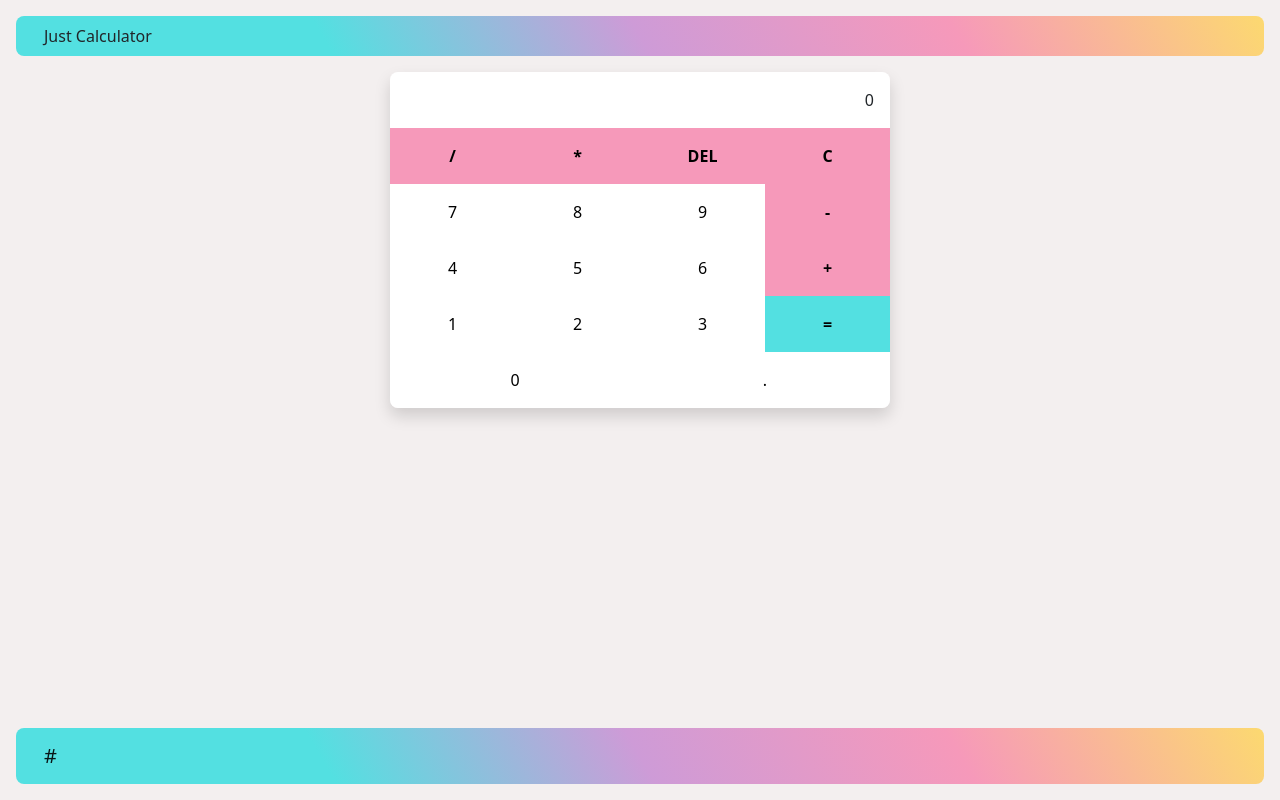
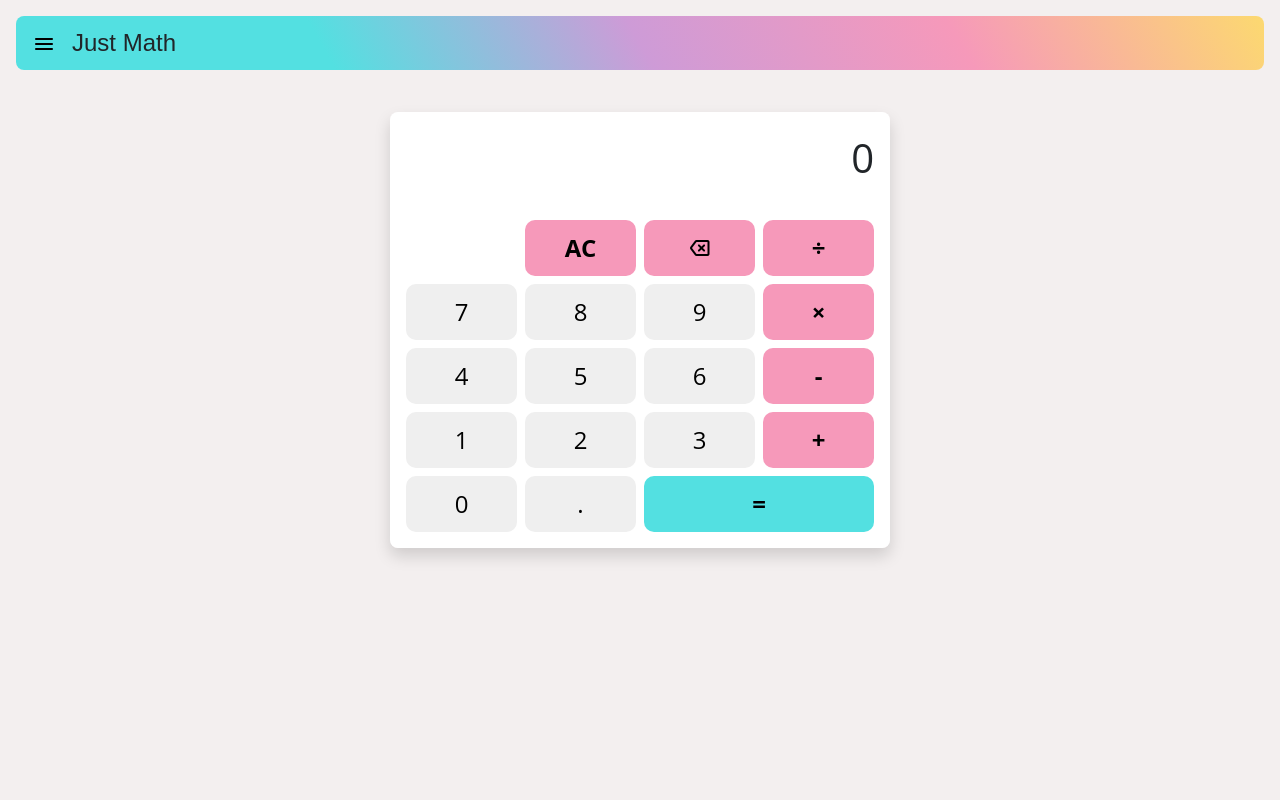
Before and after one commit to LordEaster/justcalculator, a React (Create React App) app: page / in a window 1280 px wide. Built offline with nearby package versions, Linux system fonts and the light colour scheme.

Commit message:
basic calc

```diff
--- a/package.json
+++ b/package.json
@@ -3,10 +3,12 @@
   "version": "0.1.0",
   "private": true,
   "dependencies": {
+    "@fortawesome/fontawesome-free": "^6.2.0",
     "@testing-library/jest-dom": "^5.16.5",
     "@testing-library/react": "^13.3.0",
     "@testing-library/user-event": "^13.5.0",
     "bootstrap": "^5.2.0",
+    "bootstrap-icons": "^1.9.1",
     "react": "^18.2.0",
     "react-bootstrap": "^2.5.0",
     "react-dom": "^18.2.0",
--- a/public/index.html
+++ b/public/index.html
@@ -10,6 +10,11 @@
       content="Web site created using create-react-app"
     />
     <link rel="apple-touch-icon" href="%PUBLIC_URL%/logo192.png" />
+
+    <link href="https://fonts.googleapis.com/icon?family=Material+Icons"
+      rel="stylesheet">
+
+      <link rel="stylesheet" href="https://fonts.googleapis.com/css2?family=Material+Symbols+Rounded:opsz,wght,FILL,GRAD@20..48,100..700,0..1,-50..200" />
     <!--
       manifest.json provides metadata used when your web app is installed on a
       user's mobile device or desktop. See https://developers.google.com/web/fundamentals/web-app-manifest/
--- a/src/App.js
+++ b/src/App.js
@@ -2,6 +2,7 @@ import './App.css';
 import { BrowserRouter as Router, Route, Routes } from 'react-router-dom';
 
 import 'bootstrap/dist/css/bootstrap.css';
+import 'bootstrap-icons/font/bootstrap-icons.css'
 import 'bootstrap/dist/js/bootstrap.bundle';
 
 import Nav from './components/page/Template';
@@ -15,6 +16,7 @@ function App() {
       <Nav />
       <Routes>
         <Route path="/" element={<SimpleCalc />}/>
+        <Route path="/calculator/basic" element={<SimpleCalc />}/>
       </Routes>
     </Router>
   );
--- a/src/components/css/SimpleCalc.scss
+++ b/src/components/css/SimpleCalc.scss
@@ -11,6 +11,17 @@
     box-sizing: border-box;
 }
 
+// .Header {
+//     background-color: var(--primary);
+//     color: var(--light);
+//     padding: .25rem;
+//     border-radius: .5rem;
+//     margin: 1rem;
+//     margin-top: 4.5rem;
+//     background-color: #fff;
+//     color: #000000;
+// }
+
 .calculator {
     width: 100%;
     max-width: 500px;
@@ -19,6 +30,7 @@
     overflow: hidden;
     box-shadow: 0 0.5rem 1rem rgba(0, 0, 0, 0.15);
     margin: 1rem auto;
+    margin-top: 7rem;
 
 }
 
@@ -26,31 +38,16 @@
     padding: 1rem;
     text-align: right;
     background-color: #fff;
-    font: 24px 300;
+    font-size: 2.5rem;
 }
 
 .display span {
-    font-size: 14px;
+    font-size: 1.5rem;
     color: #888;
-}
-
-button {
-    appearance: none;
-    border: none;
-    outline: none;
-    cursor: pointer;
-    transition: 0.4s;
-    font: 20px;
-    padding: 16px;
-    background-color: #fff;
 }
 
 button:hover {
     opacity: 0.6;
-}
-
-.operators {
-    display: flex;
 }
 
 .operators button {
@@ -59,29 +56,37 @@ button:hover {
 
 .ops {
     font-weight: 700;
+    font-size: large;
     background-color: #F699BA;
 }
 
 .equal {
     background-color: #53E0E1;
+    grid-column: 3/5;
+}
+
+.free {
+    background-color: transparent;
+    border: none;
+    pointer-events: none;
 }
 
 .digits {
-    display: flex;
-    flex-wrap: wrap;
+    display: grid;
+    grid-template-columns: repeat(4, 1fr);
+    gap: .5rem;
+    background-color: #fff;
+    padding: 1rem;
 }
 
 .digits button {
-    flex: 1 1 25%;
-    max-width: 25%;
+    height: 3.5rem;
+    padding: 10px;
+    border-radius: 10px;
+    display: flex;
+    align-items: center;
+    justify-content: center;
+    cursor: pointer;
+    border: none;
+    font-size: 1.5rem;
 }
-
-.zerobar {
-    display: flex;
-    flex-wrap: wrap;
-}
-
-.zerobar button {
-    flex: 50%;
-    max-width: 50%;
-}
--- a/src/components/css/styles.scss
+++ b/src/components/css/styles.scss
@@ -1,5 +1,13 @@
 html body {
     background-color: #f3efef;
+    font-family: 'Open Sans', sans-serif;
+}
+
+.logo-head {
+  margin-left: 1rem;
+  font-weight: 400;
+  font-size: 1.5rem;
+  font-family: 'Open-Sans', sans-serif;
 }
 
 .navbar {
@@ -8,9 +16,56 @@ html body {
   padding: 0.5rem 0rem 0.5rem 1rem;
   background: linear-gradient(60deg, #53E0E1 25%, #CE9BD7, #F699BA, #FCD970);
   border-radius: 0.5rem;
+  justify-content: left;
+}
+
+.sidebar-content {
+  margin-top: 6rem;
 }
 
 .navbar-toggler {
   border: none;
   background: none;
 }
+
+.btn {
+  margin: .5rem;
+}
+
+.btn-calc {
+  background-color: #53E0E1;
+  border: none;
+  color: #333;
+}
+
+.btn-conv {
+  background-color: #CE9BD7;
+  border: none;
+  color: #333;
+}
+
+.sidebar {
+  min-width: 250px; max-width: 500px; height: 100vh; position: fixed; top: 0; left: -500px; z-index: 999;
+	background: #333; color: #fff; transition: all .3s; box-shadow: 3px 3px 3px rgba(51, 51, 51, 0.5);
+	text-align: left;
+  // margin-top: 2rem;
+}
+
+.open-menu {
+  border-radius: 0.5rem;
+  border: none;
+  background-color: transparent;
+  justify-content: center;
+  align-items: center;
+  margin-top: .5rem;
+}
+
+.close-menu {
+  display: none;
+  border-radius: 0.5rem;
+  border: none;
+  background-color: transparent;
+  justify-content: center;
+  align-items: center;
+  margin-top: .5rem;
+}
--- a/src/components/js/SimpleCalc.js
+++ /dev/null
@@ -1,17 +0,0 @@
-export function display(num) {
-    document.getElementById("result").value += num;
-
-    return num;
-}
-
-export function solve() {
-    let display = document.getElementById("result").value;
-    let result = eval(display);
-    document.getElementById("result").value = result;
-
-    return result;
-}
-
-export function clearScreen() {
-    document.getElementById("result").value = "";
-}
--- a/src/components/page/SimpleCalc.js
+++ b/src/components/page/SimpleCalc.js
@@ -3,11 +3,9 @@ import React, { useEffect, useState } from "react";
 import "../css/styles.scss"
 import "../css/SimpleCalc.scss";
 
-import { display , clearScreen , solve } from "../js/SimpleCalc.js";
-
 export default function SimpleCalc() {
     useEffect(() => {
-        document.title = "Simple Calculator | Math tools";
+        document.title = "Basic Calculator | Math tools";
     });
 
     const [calc, setCalc] = useState("");
@@ -16,7 +14,14 @@ export default function SimpleCalc() {
     const ops = ['/', '*', '-', '+', '.'];
 
     const updateCalc = (value) => {
-        if (ops.includes(value) && calc === '' || ops.includes(value) && ops.includes(calc.slice(-1))) {
+
+        if (ops.includes(value) && ops.includes(calc.slice(-1))) {
+            setCalc(calc.slice(0, -1) + value);
+        }
+
+        if (calc === '' && value === '-') {
+            setCalc(calc + value);
+        } else if (ops.includes(value) && calc === '' || ops.includes(value) && ops.includes(calc.slice(-1))) {
             return;
         }
 
@@ -32,7 +37,7 @@ export default function SimpleCalc() {
     }
 
     const deleteLast = () => {
-        if (calc == '') {
+        if (calc === '') {
             return;
         }
 
@@ -47,44 +52,45 @@ export default function SimpleCalc() {
     }
 
 
+
+
+
     return (
+        <div>
+        {/* <div className="Header fixed-top">Basic Calculator</div> */}
         <div className="calculator">
             <div className="display">
                 {result ? <span>({result})</span> : '' }&nbsp; { calc || "0" }
             </div>
 
-            <div className="operators">
-                <button className="ops" onClick={() => updateCalc('/')}>/</button>
-                <button className="ops" onClick={() => updateCalc('*')}>*</button>
+            <div className="digits">
+                <button className="free" disabled></button>
+                <button className="ops" onClick={clear}>AC</button>
+                <button className="ops" onClick={deleteLast}><span class="material-symbols-rounded">backspace</span></button>
+                <button className="ops" onClick={() => updateCalc('/')}>÷</button>
 
-                <button className="ops" onClick={deleteLast}>DEL</button>
-                <button className="ops" onClick={clear}>C</button>
-            </div>
-
-            <div className="digits">
                 <button onClick={() => updateCalc('7')}>7</button>
                 <button onClick={() => updateCalc('8')}>8</button>
                 <button onClick={() => updateCalc('9')}>9</button>
+                <button className="ops" onClick={() => updateCalc('*')}>×</button>
 
-                <button className="ops" onClick={() => updateCalc('-')}>-</button>
 
                 <button onClick={() => updateCalc('4')}>4</button>
                 <button onClick={() => updateCalc('5')}>5</button>
                 <button onClick={() => updateCalc('6')}>6</button>
+                <button className="ops" onClick={() => updateCalc('-')}>-</button>
 
-                <button className="ops" onClick={() => updateCalc('+')}>+</button>
 
                 <button onClick={() => updateCalc('1')}>1</button>
                 <button onClick={() => updateCalc('2')}>2</button>
                 <button onClick={() => updateCalc('3')}>3</button>
-                <button className="ops equal" onClick={calculate}>=</button>
+                <button className="ops" onClick={() => updateCalc('+')}>+</button>
 
-            </div>
-            <div className="zerobar">
                 <button onClick={() => updateCalc('0')}>0</button>
                 <button onClick={() => updateCalc('.')}>.</button>
-
+                <button className="ops equal" onClick={calculate}>=</button>
             </div>
+        </div>
         </div>
     );
 }
--- a/src/components/page/Template.js
+++ b/src/components/page/Template.js
@@ -6,22 +6,62 @@ export default function Nav() {
 
     return (
         <div>
-        <div class="collapse" id="navbarToggleExternalContent">
-            <div class="bg-dark p-4">
+        <div class="sidebar" id="sidebar">
+            <div class="p-4 sidebar-content">
+
+                <h5 class="text-white">Calculator</h5>
+                <button className="btn btn-secondary btn-calc" onClick={() => {
+                    window.location.href = "/calculator/basic";
+                }}>Basic</button>
+
+                <button className="btn btn-secondary btn-calc" disabled onClick={() => {
+                    window.location.href = "/calculator/scientific";
+                }}>Scientific</button>
+
+                <button className="btn btn-secondary btn-calc" disabled onClick={() => {
+                    window.location.href = "/calculator/matrix";
+                }}>Matrix</button>
+
+                <h5 class="text-white">Converter</h5>
+
+                <button className="btn btn-secondary btn-conv" disabled onClick={() => {
+                    window.location.href = "/converter/unit";
+                }}>Unit</button>
+
+                <button className="btn btn-secondary btn-conv" disabled onClick={() => {
+                    window.location.href = "/converter/base";
+                }}>Base</button>
+
+                <button className="btn btn-secondary btn-conv" disabled onClick={() => {
+                    window.location.href = "/converter/base";
+                }}>Base</button>
+
+                <h5 class="text-white">more . . .</h5>
             </div>
         </div>
-        <nav class="navbar">
-        <div class="container-fluid">
-            Just Calculator
-            <button class="navbar-toggler" type="button" data-bs-toggle="collapse" data-bs-target="#navbarToggleExternalContent" aria-controls="navbarToggleExternalContent" aria-expanded="false" aria-label="Toggle navigation">
-            </button>
+        <nav class="navbar fixed-top">
+        <div>
+        <button class="open-menu" id="open-menu" onClick={() => {
+                document.getElementById("sidebar").style.left = "0px";
+                document.getElementById("close-menu").style.display = "block";
+                document.getElementById("open-menu").style.display = "none";
+            }}><span class="material-symbols-rounded">menu</span>
+        </button>
+
+        <button class="close-menu" id="close-menu" onClick={() => {
+                    document.getElementById("sidebar").style.left = "-500px";
+                    document.getElementById("close-menu").style.display = "none";
+                    document.getElementById("open-menu").style.display = "block";
+                }}><span class="material-symbols-rounded">close</span>
+        </button>
+        </div>
+        <div className="logo-head">Just Math</div>
+        </nav>
+        {/* <nav class="navbar fixed-bottom navbar-light bg-light">
+            <div class="container-fluid">
+            <a class="navbar-brand" href="#"></a>
             </div>
-        </nav>
-        <nav class="navbar fixed-bottom navbar-light bg-light">
-            <div class="container-fluid">
-            <a class="navbar-brand" href="#">#</a>
-            </div>
-        </nav>
+        </nav> */}
         </div>
     );
 };
```
Also changed, not shown: src/components/page/unitconvertor.js (added, +16 -0 lines), src/components/img/menu.svg (added), 1 other file (tests, documents, lock files or other folders).
